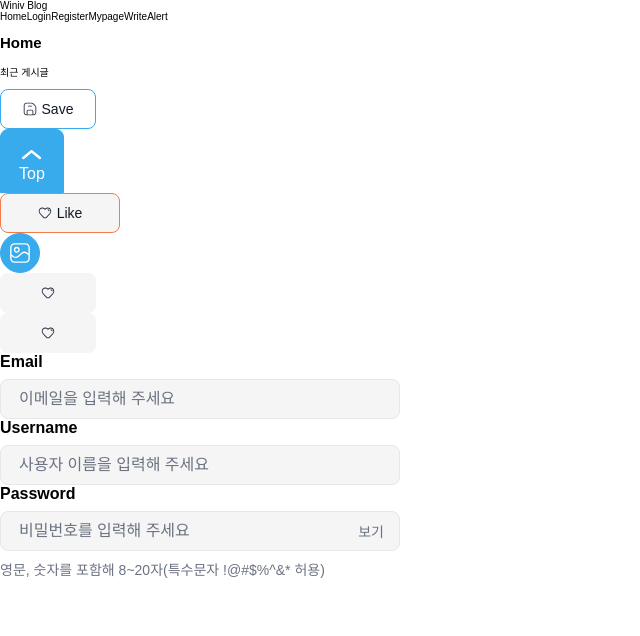
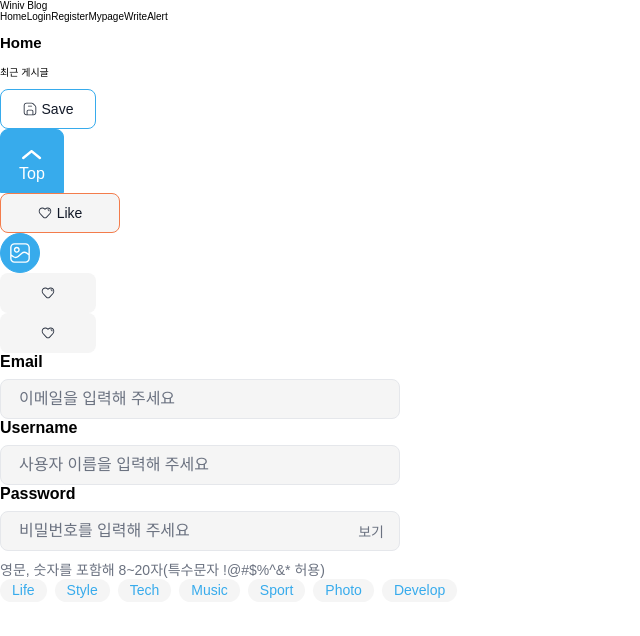
Before and after one commit to lhk0721/wenivBlog, a React (Vite) app in the folder app/: page / in a window 1280 px wide. Shown: the top 636 px of the page, without its empty margins (0-640 px from the left). Built offline with nearby package versions, Linux system fonts and the light colour scheme; a web font is replaced by a local one.

Commit message:
재사용 가능한 category 컴포넌트 구현 완료

```diff
--- a/app/src/App.jsx
+++ b/app/src/App.jsx
@@ -19,8 +19,18 @@ import Image from './assets/icons/icon-image.svg'
 import Input from './components/inputs/Input.jsx';
 import InputPassword from './components/inputs/InputPassword.jsx'
 
+// categories
+import Categories from './components/categories/Categories.jsx'
 
-
+const categories = [
+    { id: 1, name: "Life" },
+    { id: 2, name: "Style" },
+    { id: 3, name: "Tech" },
+    { id: 4, name: "Music" },
+    { id: 5, name: "Sport" },
+    { id: 6, name: "Photo" },
+    { id: 7, name: "Develop" }
+]
 
 function App() {
     return (
@@ -91,6 +101,12 @@ function App() {
                 name='password'
                 placeholder='비밀번호를 입력해 주세요'
             />
+
+            <Categories
+                categories={categories}
+                theme='positive'
+            />
+
         </BrowserRouter>
     )
 }
--- a/app/src/assets/styles/variables.css
+++ b/app/src/assets/styles/variables.css
@@ -2,11 +2,13 @@
     /* color */
     --color-text-primary: #111827;
     --color-text-secondary: #6b7280;
+    --color-text-tertiary: rgba(102, 102, 102, 1);
     --color-text-inverse: #ffffff;
 
     --color-bg-canvas: #ffffff;
     --color-bg-surface: #f8fafc;
-    --color-bg-subtle: #f5f5f5;
+    --color-bg-subtle: rgba(245, 245, 245, 1);
+    --color-bg-filled: rgba(221, 221, 221, 1);
 
     --color-border-default: #e5e7eb;
 
--- /dev/null
+++ b/app/src/components/categories/Categories.jsx
@@ -0,0 +1,36 @@
+import CategoryChip from "./CategoryChip"
+import Styles from './Categories.module.css'
+
+/*부모 컴포넌트에서 categories를 배열로 넘긴다.
+예시
+const categories = [
+    { id: 1, name: "전체" },
+    { id: 2, name: "개발" },
+    { id: 3, name: "디자인" },
+    { id: 4, name: "AI" }
+]
+*/
+
+/*구조
+Categories
+    ├ CategoryChip
+    ├ CategoryChip
+    └ CategoryChip
+*/
+
+
+export default function Categories({ categories, theme = 'default', groupWidth }) {
+    return (
+        <div className="categoryGroup" style={{ width: groupWidth }}>
+            <ul className={Styles.categoryList}>
+                {categories.map((category) => (
+                    <CategoryChip
+                        key={category.id}
+                        label={category.name}
+                        theme={theme}
+                    />
+                ))}
+            </ul>
+        </div>
+    )
+}
--- /dev/null
+++ b/app/src/components/categories/Categories.module.css
@@ -0,0 +1,8 @@
+.categoryList {
+    display: flex;
+    flex-wrap: wrap;
+    gap: 8px;
+    list-style: none;
+    padding: 0;
+    margin: 0;
+}
--- /dev/null
+++ b/app/src/components/categories/CategoryChip.jsx
@@ -0,0 +1,15 @@
+import Styles from './CategoryChip.module.css'
+
+export default function CategoryChip({ label, onClick, theme = 'default' }) {
+    return (
+        <li className="categoryChip">
+            <button
+                type="button"
+                className={`${Styles.chipButton} ${theme === 'positive' ? Styles.positive : ''}`}
+                onClick={onClick}
+            >
+                {label}
+            </button>
+        </li>
+    )
+}
--- /dev/null
+++ b/app/src/components/categories/CategoryChip.module.css
@@ -0,0 +1,15 @@
+.chipButton {
+    padding: 0.2rem 1.2rem;
+    border-radius: var(--radius-full);
+    background-color: var(--color-bg-subtle);
+    border: none;
+    font-size: var(--font-size-sm);
+    cursor: pointer;
+    height: 2.3rem;
+    color: var(--color-text-tertiary);
+    font-weight: var(--font-weight-medium);
+}
+
+.positive {
+    color: var(--color-action-primary);
+}
```
